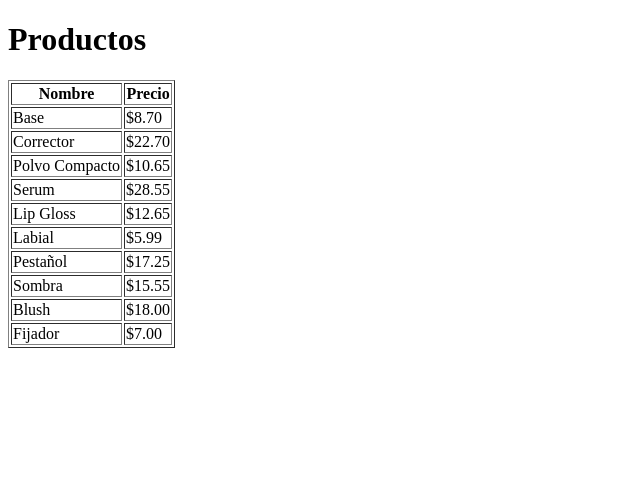
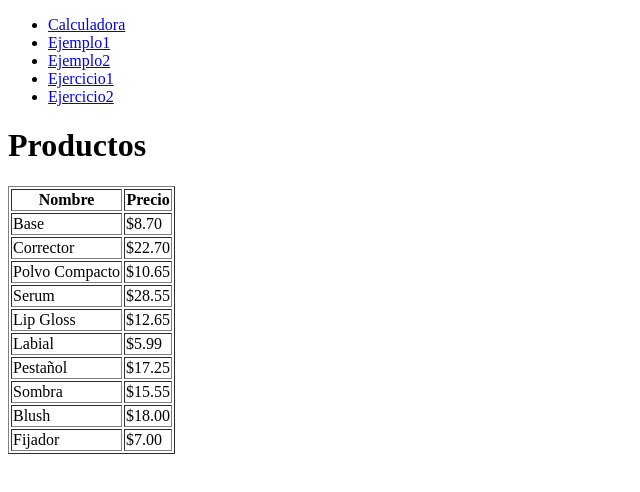
Before and after one commit to AnithaCastillo/PracticaJS, a plain HTML site: page ejercicio2.html in a window 1280 px wide. Shown: the whole page, without its empty margins (0-640 px from the left). Drawn offline with Linux system fonts and the light colour scheme.

Commit message:
Modifique menu

```diff
--- a/ejercicio2.html
+++ b/ejercicio2.html
@@ -6,6 +6,21 @@
     <title>Tabla de productos</title>
 </head>
 <body>
+
+    <header>
+        <ul>
+            <li> <a href="index.html">Calculadora  </a></li>
+            <li> <a href="ejemplo1.html">Ejemplo1  </a></li>
+            <li> <a href="ejemplo2.html">Ejemplo2  </a></li>
+            <li> <a href="ejercicio1.html">Ejercicio1  </a></li>
+            <li> <a href="ejercicio2.html">Ejercicio2  </a></li>
+        </ul>
+
+    </header>
+
+
+
+
 
     <h1>Productos</h1>
 
```
Also changed, not shown: ejemplo1.html (+11 -0 lines), ejemplo2.html (+11 -1 lines), ejercicio1.html (+11 -0 lines), index.html (+11 -0 lines).
